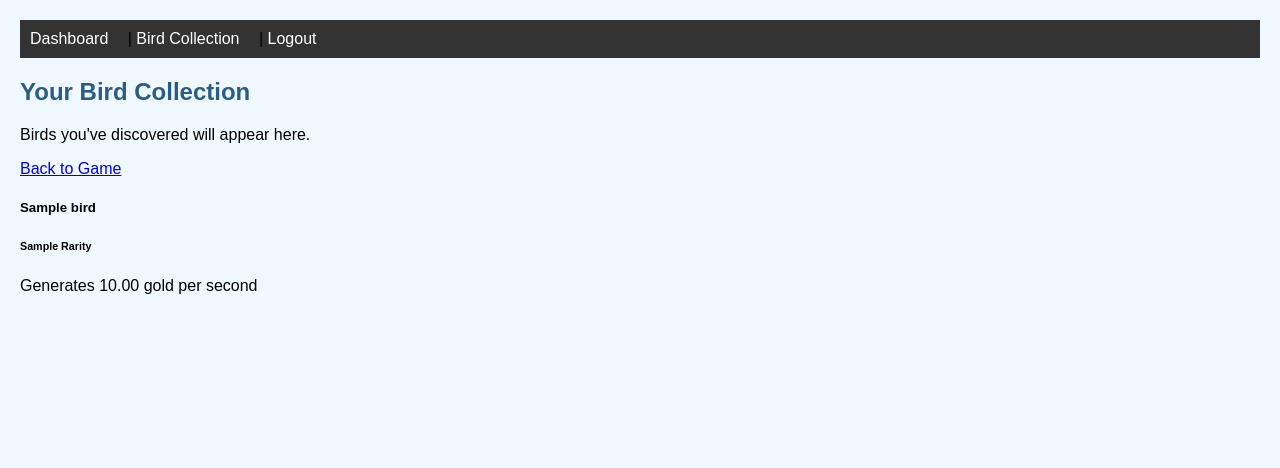
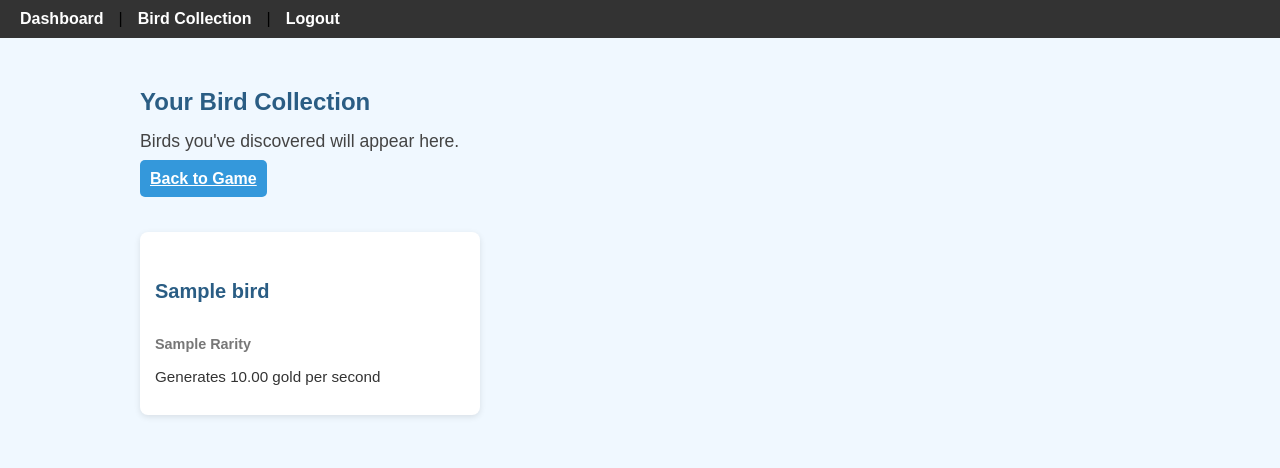
Before and after one commit to software-students-spring2025/5-final-webslingrz, a Flask app: template backend/templates/birds.html in a window 1280 px wide. Shown: the top 468 px of the page. Run offline with Flask 3, Linux system fonts and the light colour scheme; the template is opened without the code that fills it: most values are stand-ins (such as "Sample title", 1, 10 or a date in 2020); some libraries are stand-ins or nearby versions.

Commit message:
Update styling

```diff
--- a/backend/static/styles.css
+++ b/backend/static/styles.css
@@ -1,59 +1,154 @@
+/* ---------- Base Styles ---------- */
 body {
     font-family: Arial, sans-serif;
     background-color: #f0f8ff;
     margin: 0;
-    padding: 20px;
+    padding: 0;
 }
 
+/* ---------- Navbar ---------- */
 nav {
     background-color: #333;
-    padding: 10px;
-    margin-bottom: 20px;
+    padding: 10px 20px;
+    position: sticky;
+    top: 0;
+    z-index: 1000;
+    display: flex;
+    justify-content: flex-start;
+    gap: 15px;
 }
 
 nav a {
     color: white;
-    margin-right: 15px;
     text-decoration: none;
+    font-weight: bold;
 }
 
 nav a:hover {
     text-decoration: underline;
 }
 
-h2 {
-    color: #2a5d84;
+/* ---------- Page Layout ---------- */
+.container {
+    max-width: 1000px;
+    margin: 0 auto;
+    padding: 20px;
 }
 
+.row {
+    display: flex;
+    flex-wrap: wrap;
+    margin: 0 -10px;
+}
+
+.col-12 {
+    flex: 0 0 100%;
+    max-width: 100%;
+    padding: 10px;
+}
+
+.col-md-4 {
+    flex: 0 0 33.333%;
+    max-width: 33.333%;
+    padding: 10px;
+}
+
+.mb-4 {
+    margin-bottom: 1.5rem;
+}
+
+.mt-3 {
+    margin-top: 1rem;
+}
+
+.text-center {
+    text-align: center;
+}
+
+/* ---------- Typography ---------- */
+h1, h2, h3 {
+    color: #2a5d84;
+    margin-bottom: 15px;
+}
+
+p.lead {
+    font-size: 1.1rem;
+    color: #444;
+    margin-top: 0;
+}
+
+/* ---------- Forms ---------- */
 form {
     background-color: white;
     padding: 20px;
     border-radius: 8px;
-    width: 300px;
-    box-shadow: 0 2px 4px rgba(0,0,0,0.1);
+    max-width: 400px;
+    box-shadow: 0 2px 6px rgba(0,0,0,0.1);
+    margin-bottom: 30px;
+}
+
+label {
+    font-weight: bold;
+    margin-top: 10px;
+    display: block;
 }
 
 input[type="text"],
-input[type="password"] {
+input[type="password"],
+input[type="email"] {
     width: 100%;
-    padding: 8px;
-    margin: 8px 0;
+    padding: 10px;
+    margin-top: 5px;
+    margin-bottom: 15px;
+    border: 1px solid #ccc;
+    border-radius: 4px;
     box-sizing: border-box;
+    font-size: 1rem;
 }
 
-button {
+input:focus {
+    border-color: #2a5d84;
+    outline: none;
+}
+
+/* ---------- Buttons ---------- */
+button,
+.btn {
     background-color: #2a5d84;
     color: white;
     border: none;
     padding: 10px;
+    font-size: 1rem;
+    font-weight: bold;
+    border-radius: 5px;
     cursor: pointer;
     width: 100%;
+    margin-top: 10px;
+    text-align: center;
 }
 
-button:hover {
+button:hover,
+.btn:hover {
     background-color: #1c3d5a;
 }
 
+.btn-primary {
+    background-color: #3498db;
+}
+
+.btn-primary:hover {
+    background-color: #217dbb;
+}
+
+.btn-success {
+    background-color: #28a745;
+}
+
+.btn-success:hover {
+    background-color: #1e7e34;
+}
+
+/* ---------- Flash Messages ---------- */
 ul.flashes {
     background-color: #ffe6e6;
     border: 1px solid #ff9999;
@@ -62,3 +157,102 @@ ul.flashes {
     border-radius: 4px;
     list-style-type: none;
 }
+
+/* ---------- Cards ---------- */
+.card {
+    background-color: #ffffff;
+    border-radius: 8px;
+    box-shadow: 0 2px 6px rgba(0,0,0,0.1);
+    overflow: hidden;
+}
+
+.card-body {
+    padding: 15px;
+}
+
+.card-title {
+    font-size: 1.25rem;
+    color: #2a5d84;
+    margin-bottom: 8px;
+}
+
+.card-subtitle {
+    font-size: 0.9rem;
+    color: #777;
+    margin-bottom: 10px;
+}
+
+.card-text {
+    font-size: 0.95rem;
+    color: #333;
+}
+
+/* ---------- Game Container ---------- */
+#game-container {
+    border: 2px solid #3498db;
+    border-radius: 8px;
+    overflow: hidden;
+    margin: 0 auto;
+    max-width: 100%;
+}
+
+/* ---------- Alert Boxes ---------- */
+.alert {
+    padding: 15px;
+    border-radius: 5px;
+    margin-bottom: 20px;
+    font-size: 0.95rem;
+}
+
+.alert-info {
+    background-color: #d9edf7;
+    color: #31708f;
+    border: 1px solid #bce8f1;
+}
+
+/* ---------- Badge Styles ---------- */
+.badge {
+    display: inline-block;
+    padding: 3px 8px;
+    font-size: 0.75rem;
+    border-radius: 4px;
+    font-weight: 600;
+    text-transform: uppercase;
+}
+
+.badge-common { background: #e0e0e0; color: #333; }
+.badge-uncommon { background: #b2dfdb; color: #004d40; }
+.badge-rare { background: #90caf9; color: #0d47a1; }
+.badge-epic { background: #ce93d8; color: #4a148c; }
+.badge-legendary { background: #ffd700; color: #4d3500; }
+
+/* ---------- Responsive ---------- */
+@media (max-width: 768px) {
+    .col-md-4 {
+        flex: 0 0 100%;
+        max-width: 100%;
+    }
+
+    form {
+        width: 100%;
+    }
+
+    nav {
+        flex-direction: column;
+        align-items: flex-start;
+    }
+
+    nav a {
+        margin-bottom: 10px;
+    }
+}
+
+/* ---------- Footer ---------- */
+footer {
+    background-color: #333;
+    color: #eee;
+    text-align: center;
+    padding: 15px;
+    font-size: 0.9rem;
+    margin-top: 40px;
+}
```
Also changed, not shown: README.md.
